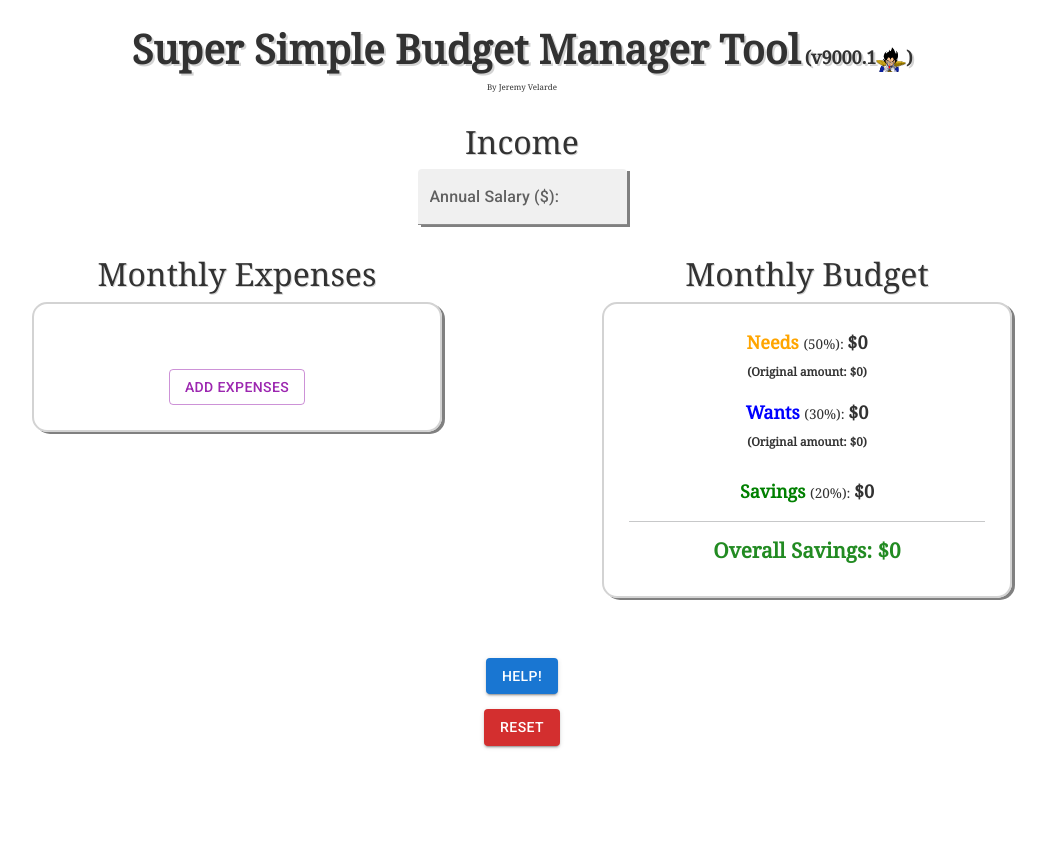
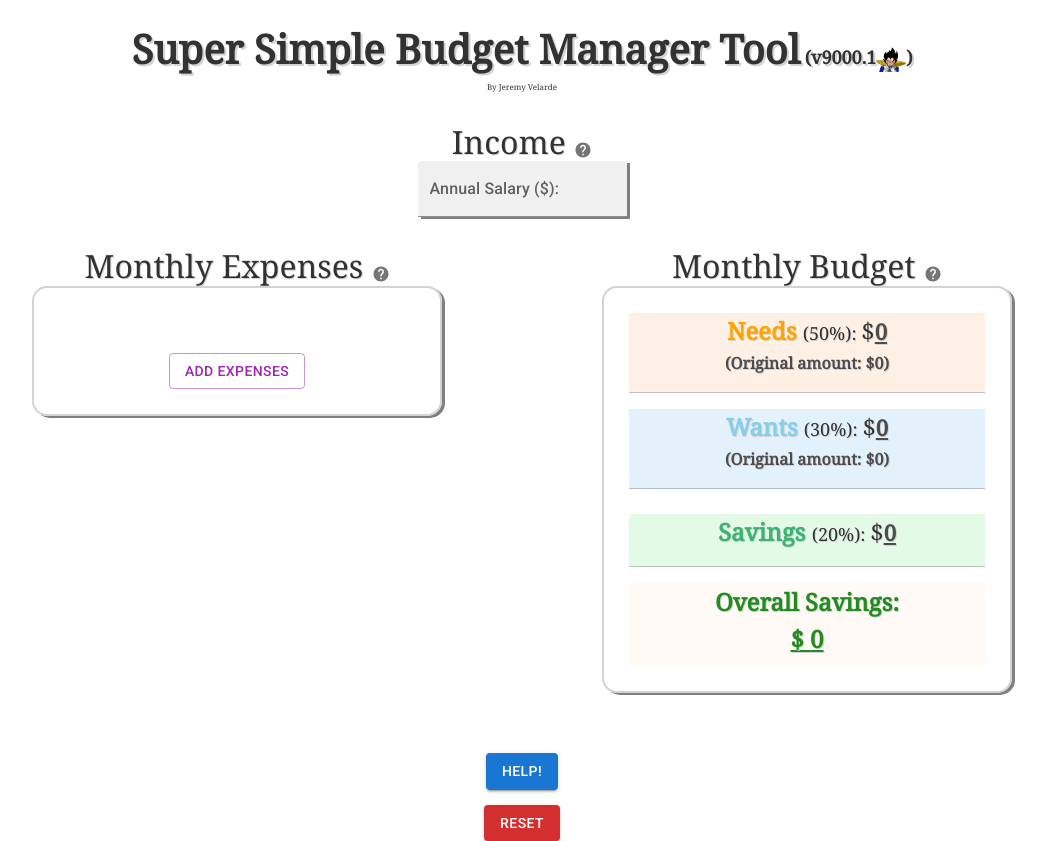
Before and after one commit to jvelarde94/budget-react-app, a React (Create React App) app: page / in a window 1280 px wide. Shown: the whole page, without its empty margins (118-1164 px from the left). Before the commit the page ends 800 px from the top, so only its background shows below. Built offline with nearby package versions, Linux system fonts and the light colour scheme.

Commit message:
updates all over, to style and small functionality

```diff
--- a/package.json
+++ b/package.json
@@ -6,6 +6,7 @@
     "@emotion/react": "^11.7.1",
     "@emotion/styled": "^11.6.0",
     "@fontsource/roboto": "^4.5.1",
+    "@mui/icons-material": "^5.5.1",
     "@mui/material": "^5.2.6",
     "@testing-library/jest-dom": "^5.16.1",
     "@testing-library/react": "^12.1.2",
--- a/src/App.js
+++ b/src/App.js
@@ -60,16 +60,16 @@ function App() {
       setWants(wants.toString().replace(/\B(?=(\d{3})+(?!\d))/g, ","));
       setSavings(savings.toString().replace(/\B(?=(\d{3})+(?!\d))/g, ","));
       setOverallSavings(
-        overallSavings.toString().replace(/\B(?=(\d{3})+(?!\d))/g, ",")
+        overallSavings.toFixed(2).toString().replace(/\B(?=(\d{3})+(?!\d))/g, ",")
       );
     } else {
       // If nothing is in field, set budget to 0
-      setNeeds(0);
-      setNeedsOriginalVal(0);
-      setWants(0);
-      setWantsOriginalVal(0);
-      setSavings(0);
-      setOverallSavings(0);
+      setNeeds('0');
+      setNeedsOriginalVal('0');
+      setWants('0');
+      setWantsOriginalVal('0');
+      setSavings('0');
+      setOverallSavings('0');
 
       // TODO: Print error message above or beneath input field
     }
@@ -126,8 +126,15 @@ function App() {
                 parseFloat(needsAdj.replace(",", "")) +
                 parseFloat(wants.replace(",", "")) +
                 parseFloat(savings.replace(",", ""));
+                if (typeof overallSavingsCalc !== 'undefined') {
+                  console.log(
+                    needsAdj.toString().replace(/\B(?=(\d{3})+(?!\d))/g, ","),
+                    overallSavingsCalc.toFixed(2).toString().replace(/\B(?=(\d{3})+(?!\d))/g, ",")
+                  );
+                }
               setOverallSavings(
                 overallSavingsCalc
+                  .toFixed(2)
                   .toString()
                   .replace(/\B(?=(\d{3})+(?!\d))/g, ",")
               );
--- a/src/components/Budget.js
+++ b/src/components/Budget.js
@@ -1,5 +1,7 @@
 import React from "react";
 import { Typography } from "@mui/material";
+import HelpIcon from '@mui/icons-material/Help';
+import Tooltip from '@mui/material/Tooltip';
 
 const Budget = ({
   needs,
@@ -12,36 +14,62 @@ const Budget = ({
   return (
     <div className="budget">
       {/* <Typography variant="h4">Monthly Budget</Typography> */}
-      <h2 className="title">Monthly Budget</h2>
+      <div className="title">
+        <h2>Monthly Budget </h2>
+        <Tooltip
+          placement="right"
+          title='
+            This is your monthly budget based on your income. Needs is 50% of your income, Wants is 30%, and Savings is 20%.
+            These numbers will update as you add monthly expenses. Your overall savings is a combination of Savings and any leftover money from "Wants" or "Needs."
+          '
+        >
+          <HelpIcon color="action" sx={{ fontSize: 18 }}/>
+        </Tooltip>
+      </div>
       <div className="budget-box">
+        <div className="needs-section">
           <p>
             <span className="needs">Needs </span>
             <span className="info">(50%): </span>
-          <span className="result">${needs}</span>
+            <span className="dollar"> $</span>
+            <span className="result">{needs}</span>
             <br />
             <span className="original-val">
               {" "}
               (Original amount: ${needsOriginalVal}){" "}
             </span>
           </p>
+          <hr />
+        </div>
+        <div className="wants-section">
           <p>
-          <span className="wants"> Wants </span>
+            <span className="wants">Wants </span>
             <span className="info">(30%): </span>
-          <span className="result">${wants}</span>
+            <span className="dollar"> $</span>
+            <span className="result">{wants}</span>
             <br />
             <span className="original-val">
               {" "}
               (Original amount: ${wantsOriginalVal}){" "}
             </span>
           </p>
+          <hr />
+        </div>
+        <div className="savings-section">
           <p className="savings-amount">
             <span className="savings">Savings </span>
             <span className="info">(20%): </span>
-          <span className="result">${savings}</span>
+            <span className="dollar"> $</span>
+            <span className="result">{savings}</span>
             {/* <span className="original-val"> (Original amount: ${}) </span> */}
           </p>
         <hr />
-        <h3 className="overall-savings">Overall Savings: ${overallSavings}</h3>
+        </div>
+        <div className="overall-savings-section">
+          <h3 className="overall-savings">Overall Savings:</h3>
+          <h3 className="overall-savings result">$ {overallSavings}</h3>
+
+        </div>
       </div>
     </div>
   );
--- a/src/components/Expense.js
+++ b/src/components/Expense.js
@@ -95,9 +95,9 @@ const Expense = ({ expenses, onDelete }) => {
   return (
     <div className="row expense-list">
       <div className="expense-column-needs col-md-5">
-        <h5 id="expense-title-needs" className="hide">
+        <h4 id="expense-title-needs" className="hide">
           Needs
-        </h5>
+        </h4>
         {expenses &&
           expenses.map((expense) => (
             <div
@@ -127,9 +127,9 @@ const Expense = ({ expenses, onDelete }) => {
       <div className="vertical-line hide col-md-1 offset-md-1" />
 
       <div className="expense-column-wants col-md-5">
-        <h5 id="expense-title-wants" className="hide">
+        <h4 id="expense-title-wants" className="hide">
           Wants
-        </h5>
+        </h4>
         {expenses &&
           expenses.map((expense) => (
             <div
--- a/src/components/Expenses.js
+++ b/src/components/Expenses.js
@@ -9,6 +9,8 @@ import {
   RadioGroup,
   Radio,
 } from "@mui/material";
+import Tooltip from '@mui/material/Tooltip';
+import HelpIcon from '@mui/icons-material/Help';
 import Expense from "./Expense";
 
 /* TODO:
@@ -72,7 +74,18 @@ const Expenses = ({ expenses, onAdd, onDelete }) => {
   return (
     <div className="expenses">
       {/* <Typography variant="h4">Monthly Expenses</Typography> */}
-      <h2 className="title">Monthly Expenses</h2>
+      <div className="title">
+        <h2>Monthly Expenses </h2>
+        <Tooltip
+          placement="right"
+          title='
+            After entering your annual income above, add your monthly expenses and categorize each expense as either a "Need" or "Want."
+            This will update your monthly budget, found to the right.
+          '
+        >
+          <HelpIcon color="action" sx={{ fontSize: 18 }}/>
+        </Tooltip>
+      </div>
 
       <div className="expenses-box">
         <Expense expenses={expenses} expType={expType} onDelete={onDelete} />
--- a/src/components/Header.js
+++ b/src/components/Header.js
@@ -7,6 +7,9 @@ const Header = () => {
       {/* <Typography variant="h3">Super Simple Budget Tool Manager 9000</Typography> */}
       <h1 className="header-title">
         Super Simple Budget Manager Tool
+        {/* <span>Super Simple</span><br/>
+        <span>Budget Manager</span><br/>
+        <span>Tool</span><br/>  */}
         <span className="version-number">
           {" "}
           (v9000.1
--- a/src/components/Income.js
+++ b/src/components/Income.js
@@ -1,5 +1,7 @@
 import { React, useState } from "react";
 import { Typography, FormControl, TextField, Button } from "@mui/material";
+import Tooltip from '@mui/material/Tooltip';
+import HelpIcon from '@mui/icons-material/Help';
 
 const Income = ({ onChange }) => {
   const [inputProps, setInputProps] = useState({
@@ -10,7 +12,18 @@ const Income = ({ onChange }) => {
   return (
     <div className="income-form">
       {/* <Typography variant="h4">Income</Typography> */}
-      <h2 className="title">Income</h2>
+      <div className="title">
+        <h2>Income </h2>
+        <Tooltip
+          placement="right"
+          title='
+            Enter your annual salary (after-tax preferred for better accuracy). If you are paid hourly, please calculate using:
+            (rate) * (hoursPerWeek) * (52)
+          '
+        >
+          <HelpIcon color="action" sx={{ fontSize: 18 }}/>
+        </Tooltip>
+      </div>
       <FormControl>
         <TextField
           id="annual-salary"
--- a/src/components/Info.js
+++ b/src/components/Info.js
@@ -3,6 +3,7 @@ import {React, useState} from 'react'
 
 import Button from "@mui/material/Button";
 import Modal from 'react-bootstrap/Modal'
+import Link from '@mui/material/Link';
 
 const Info = () => {
   const [show, setShow] = useState(false);
@@ -59,13 +60,22 @@ const Info = () => {
                         Enter your Annual Income&nbsp;
                         <span className="extra-info">
                         (after-tax preferred for more accuracy - you can calculate this using&nbsp;
-                        <a href="https://smartasset.com/taxes/paycheck-calculator#kN1QYbuC7j">this tool</a>.)&nbsp;
+                        <Link href="https://smartasset.com/taxes/paycheck-calculator#kN1QYbuC7j" underline="hover">this tool</Link>.)&nbsp;
+                        {/* <a href="https://smartasset.com/taxes/paycheck-calculator#kN1QYbuC7j">this tool</a>.)&nbsp; */}
                         </span>
-                        This will calculate your monthly budget based on the 50/30/20 budget rule.
+                        This will calculate your monthly budget according to the 50/30/20 budget rule.
                     </li>
                     <br />
                     <li>
                         Add your monthly expenses and categorize each expense as a "need" or "want." This will update your monthly budget amounts accordingly.
+                    </li>
+                    <br />
+                    <li>
+                        Your overall savings is a combination of Savings and any leftover money from "Wants" or "Needs."
+                    </li>
+                    <br />
+                    <li>
+                        Use the <span style={{color: "red"}}>Reset</span> button to clear everything and start over.
                     </li>
                     <br />
                     <li>
--- a/src/index.css
+++ b/src/index.css
@@ -61,6 +61,9 @@ code {
   text-align: center;
   text-shadow: 1px 1px lightgrey;
   font-weight: 500;
+}
+.title h2 {
+  display: inline;
 }
 
 .img {
@@ -150,42 +153,67 @@ input[type="number"] {
   margin: 0 auto;
   text-align: center;
   font-size: 18px;
+  text-shadow: 1px 1px lightgrey;
 }
 .budget-box .key {
-  font-weight: 700;
+  font-weight: 600;
 }
 .budget-box .info {
-  font-size: 0.75em;
+  font-size: 18px;
   /* font-style: italic; */
   font-weight: 500;
 }
+.budget-box .dollar {
+  font-size: 24px;
+  font-weight: 500;
+}
+.budget-box .needs-section {
+  background-color: rgb(255, 240, 230);
+}
 .budget-box .needs {
   color: orange;
+  font-size: 24px;
   font-weight: 600;
 }
+.budget-box .wants-section {
+  background-color: rgb(227, 241, 253);
+}
 .budget-box .wants {
-  color: blue;
+  color: skyblue;
+  font-size: 24px;
   font-weight: 600;
 }
 .budget-box .savings-amount {
   margin: 25px auto 0 auto;
 }
+.budget-box .savings-section {
+  background-color: rgb(226, 250, 230);
+}
+
 .budget-box .savings {
-  color: green;
+  color:mediumseagreen;
+  font-size: 24px;
   font-weight: 600;
 }
 .budget-box .result {
-  font-weight: 700;
-  /* text-decoration: underline; */
+  font-weight: 600;
+  font-size: 22px;
+  text-decoration: underline;
+  color:rgb(76 76 76);
 }
 .budget-box .original-val {
-  font-size: 0.65em;
+  font-size: 16px;
   font-weight: 600;
+  color:rgb(76 76 76);
+}
+.budget-box .overall-savings-section {
+  padding: 5px;
+  background-color: rgb(255, 250, 245);
 }
 .budget-box .overall-savings {
   color: forestgreen;
-  font-size: 1.15em;
-  font-weight: 800;
+  font-size: 24px;
+  font-weight: 700;
 }
 /* END BUDGET */
 
@@ -248,6 +276,9 @@ input[type="number"] {
 }
 .expenses-box #expense-type-radio-buttons-group-label {
   display: block;
+  /* text-decoration: underline; */
+  margin-top: 8px;
+  margin-bottom: 0;
 }
 .expenses-box .radio-buttons {
   display: inline;
@@ -270,10 +301,12 @@ input[type="number"] {
 }
 #expense-title-needs {
   color: orange;
+  text-shadow: 1px 1px lightgrey;
   font-weight: 600;
 }
 #expense-title-wants {
-  color: blue;
+  color: skyblue;
+  text-shadow: 1px 1px lightgrey;
   font-weight: 600;
 }
 .expense-list .vertical-line {
@@ -297,21 +330,21 @@ input[type="number"] {
   /* grid-column: 2/2; */
 }
 .expense-label-want {
-  color: blue;
+  color: lightseagreen;
   /* text-decoration: underline; */
-  font-size: 15px;
+  font-size: 16px;
   font-weight: 500;
   margin: 0 7px;
 }
 .expense-label-need {
   color: orange;
   /* text-decoration: underline; */
-  font-size: 15px;
+  font-size: 16px;
   font-weight: 500;
   margin: 0 7px;
 }
 .expense-amount {
-  font-size: 17px;
+  font-size: 18px;
   font-weight: 600;
 }
 .expense-type-want {
```
Also changed, not shown: 1 other file (tests, documents, lock files or other folders). Lines whose indentation alone changed are shown as unchanged.
